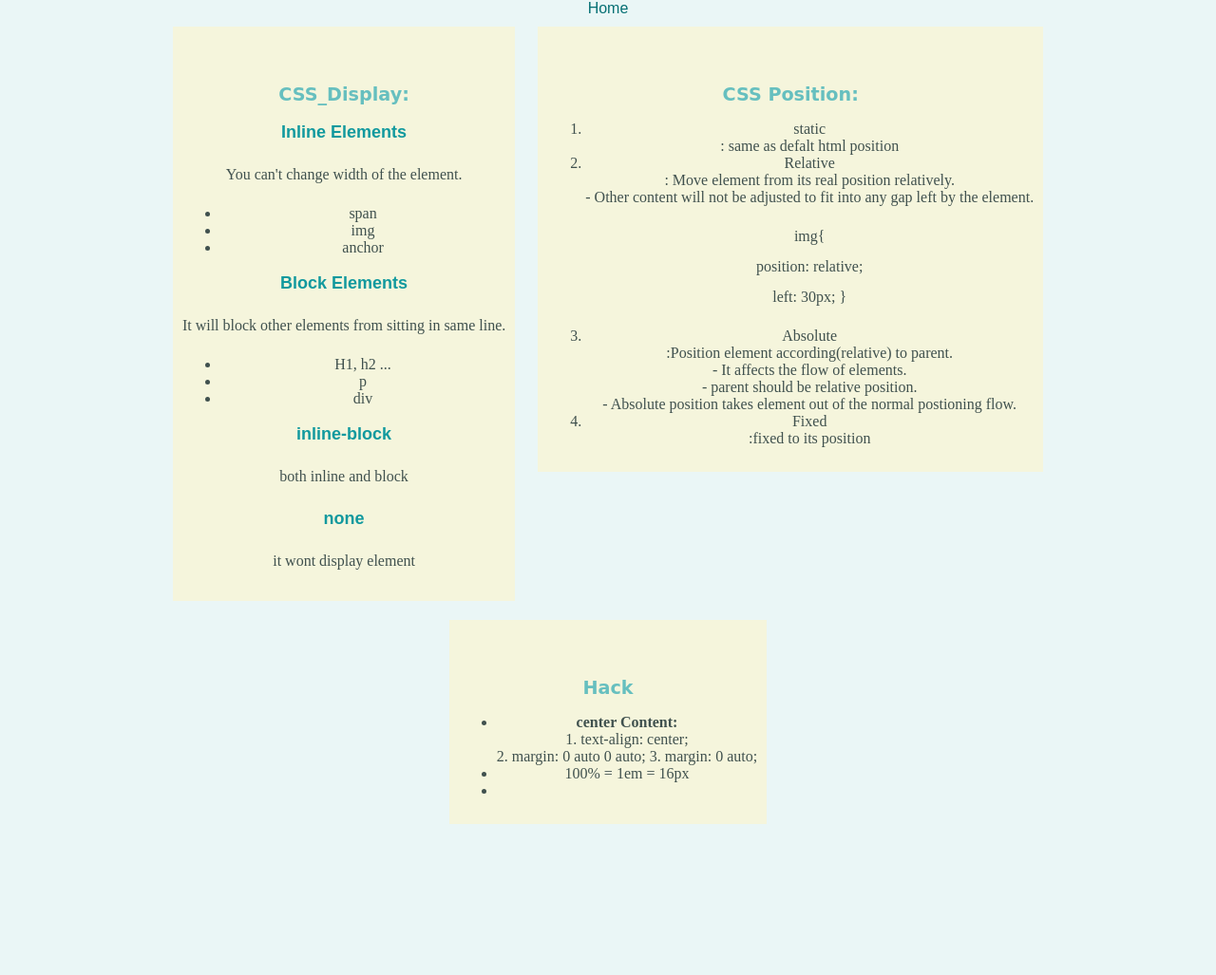
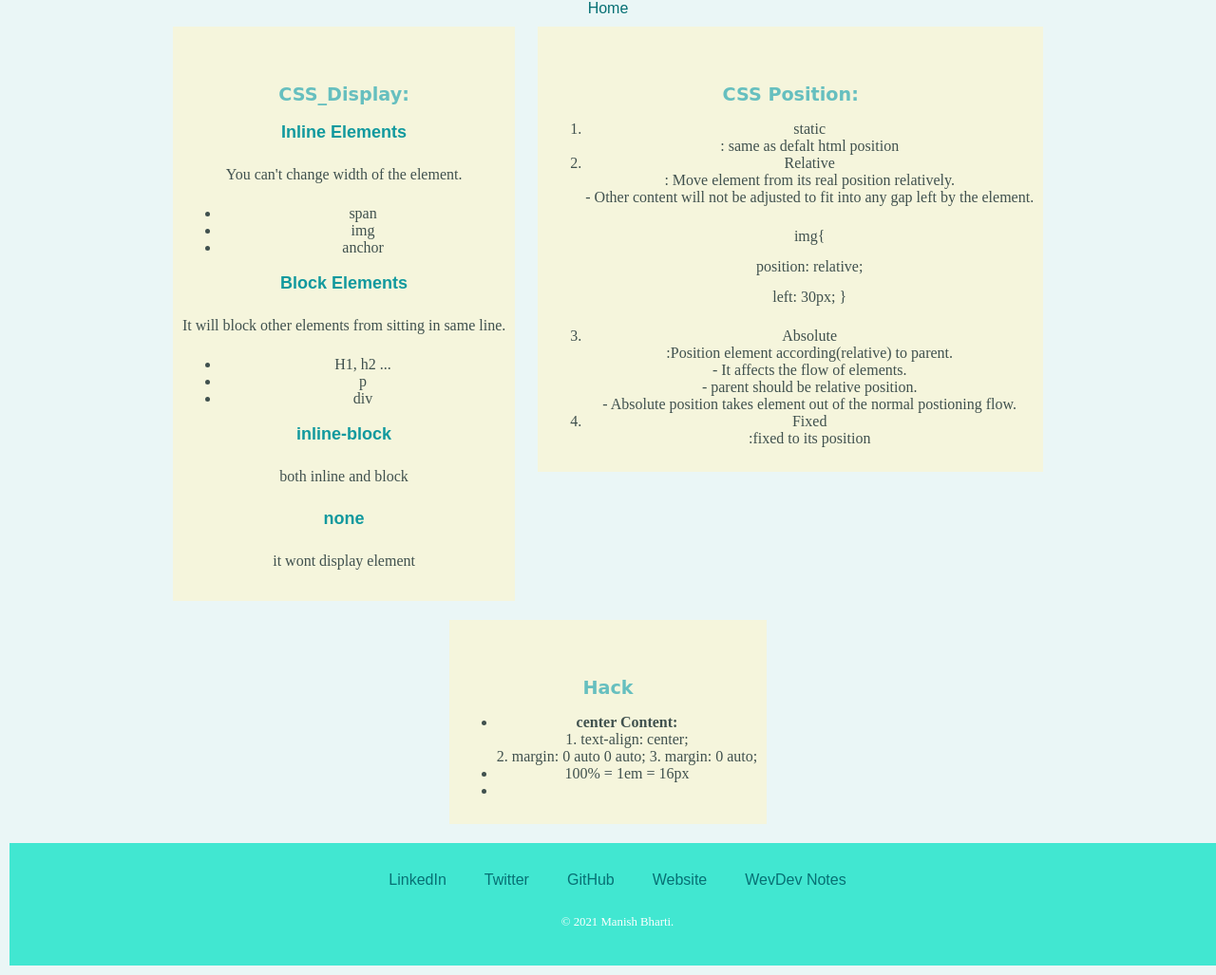
Before and after one commit to mbharti321/CSS_MySite, a plain HTML site: page notes.html in a window 1280 px wide. Shown: the whole page at 95% size. Before the commit the page ends 878 px from the top, so only its background shows below. Drawn offline with Linux system fonts and the light colour scheme.

Commit message:
update style

```diff
--- a/css/styles.css
+++ b/css/styles.css
@@ -57,6 +57,7 @@ hr{
 .bottom-container{
     background-color: #41e7d1;
     padding: 30px 0 10px;
+    width: 100%;
 }
 
 .topCloud{
--- a/notes.html
+++ b/notes.html
@@ -84,13 +84,14 @@
         </ul>
     </div>
 
-
-
-
-
-
-
-
+    <div class="bottom-container">
+        <a class="footer-link" href="https://www.linkedin.com/in/manish-bharti/">LinkedIn</a>
+        <a class="footer-link" href="https://twitter.com/_manishbharti">Twitter</a>
+        <a class="footer-link" href="https://github.com/mbharti321">GitHub</a>
+        <a class="footer-link" href="https://flowcv.me/manishbharti">Website</a>
+        <a class="footer-link" href="notes.html">WevDev Notes</a>
+        <p class="copyright">© 2021 Manish Bharti.</p>
+    </div>
 </body>
 
 </html>
```
Also changed, not shown: index.html (+6 -4 lines).
